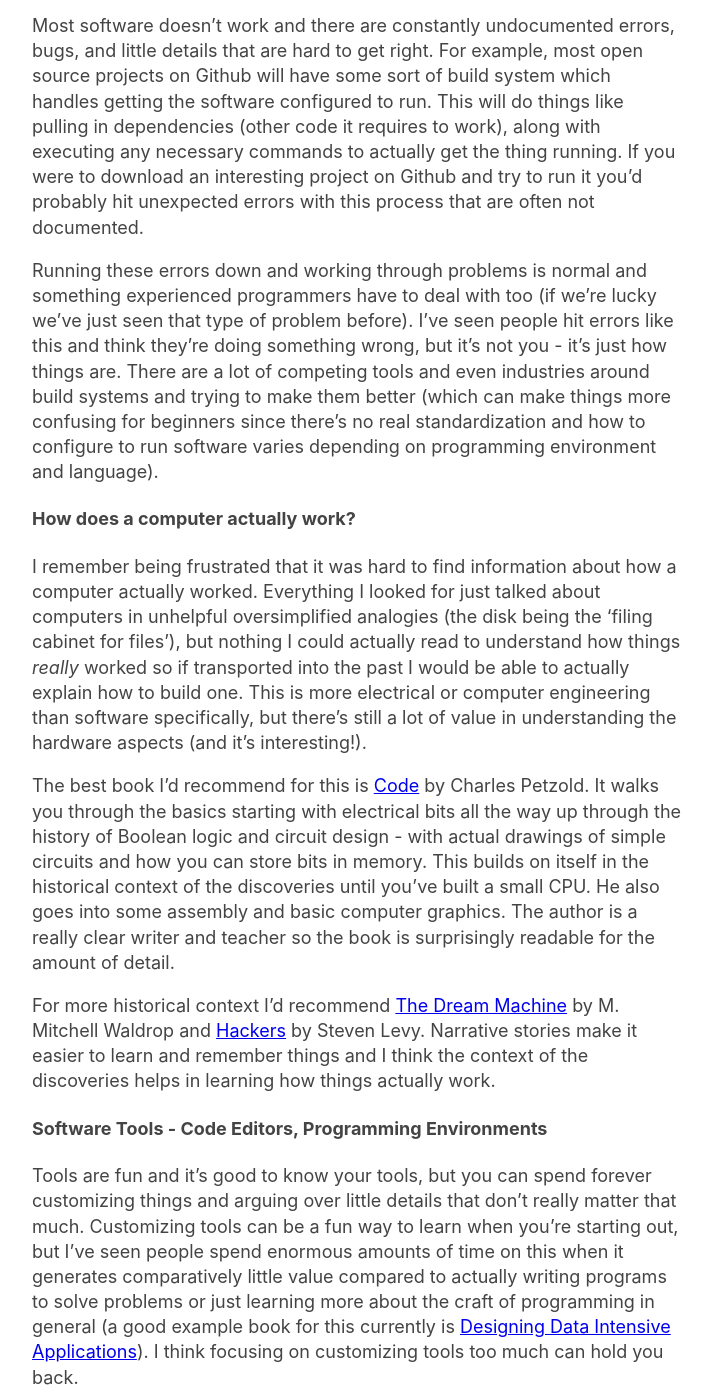
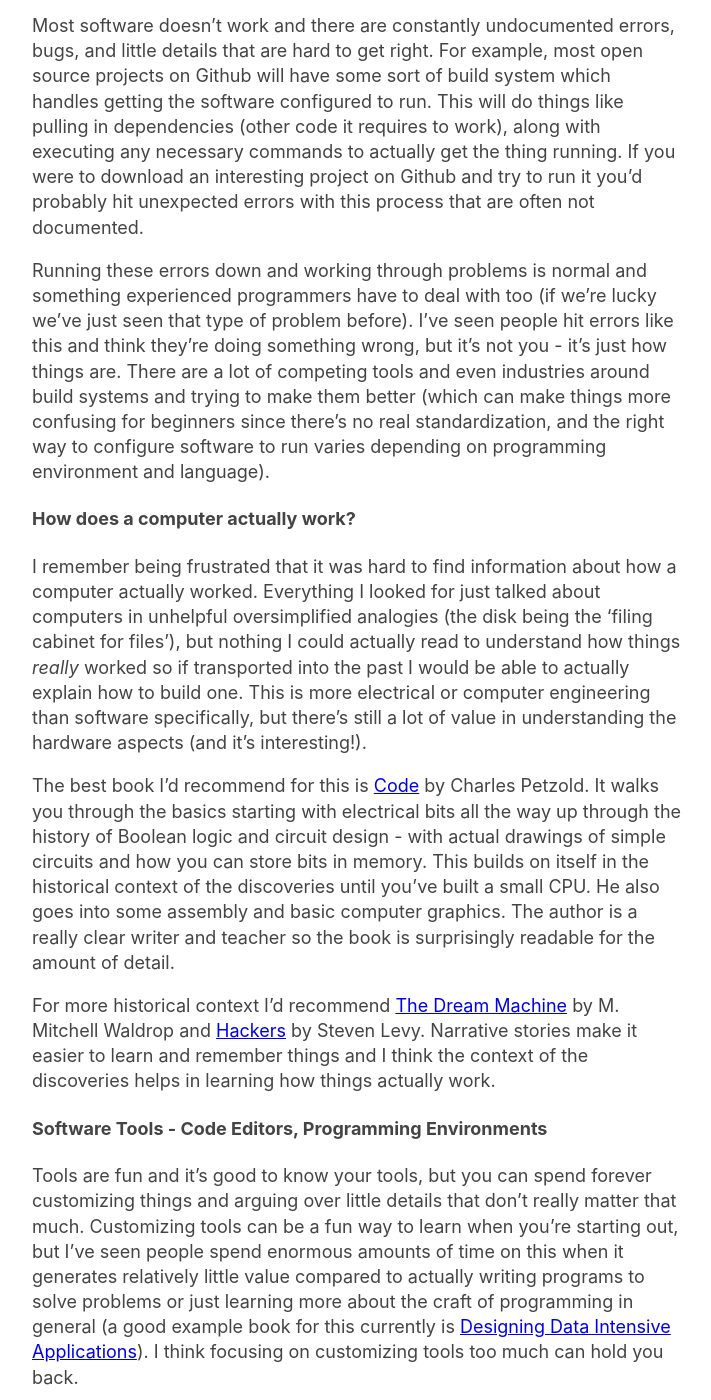
Before and after one commit to zalberico/zalberico.github.io, a Jekyll site: the page built from _posts/2020-04-19-how-to-become-a-hacker.markdown, in a window 1280 px wide and 1400 px high, scrolled down 3255 px. Shown: the whole window, without its empty margins (283-994 px from the left). Built offline with Jekyll 4.4.1, drawn with Linux system fonts in a browser that asks for light colours; some of the changed text lies outside the part shown.

Commit message:
Small grammatical fixes

```diff
--- a/_posts/2020-04-19-how-to-become-a-hacker.markdown
+++ b/_posts/2020-04-19-how-to-become-a-hacker.markdown
@@ -32,13 +32,13 @@
 
 In the beginning the syntax is hard to understand and a lot of time is spent focused on that when you're learning. Since every programming language has different syntax, they seem very different. Then you start to get a handle on syntax and it's more about the general structure of how problems are being solved and what data structures are used. Eventually you get comfortable with common data structures and then the discussion turns to higher levels of abstraction and more general designs or infrastructure that make things easier to manage at scale or easier to change in the future.
 
-Learning about data structures is the most important next step after getting a handle on a the syntax of a language and being able to write simple programs. There are a few core data structures that are pretty well detailed in the [Cracking the Coding Interview Book][CTCI] (along with example problems). Confusingly, languages tend to have different names for their implementation of the same data structures (Python calls hash tables 'dictionaries' for example), but most languages will have some implementation of the core data structures even if they have a unique name.
+Learning about data structures is the most important next step after getting a handle on a the syntax of a language and being able to write simple programs. There are a few core data structures that are pretty well detailed in the [Cracking the Coding Interview][CTCI] book (along with example problems). Confusingly, languages tend to have different names for their implementation of the same data structures (Python calls hash tables 'dictionaries' for example), but most languages will have some implementation of the core data structures even if they have a unique name.
 
 Troubleshooting or debugging is also a core programming skill - most of programming is actually debugging, so if you like debugging problems this is a probably a good sign. Don't get discouraged when you have to search around a lot to try and understand something or when the documentation you're reading doesn't work, or when you're hitting some unexpected error in your environment - this is normal (it isn't a reflection of your ability).
 
 Most software doesn't work and there are constantly undocumented errors, bugs, and little details that are hard to get right. For example, most open source projects on Github will have some sort of build system which handles getting the software configured to run. This will do things like pulling in dependencies (other code it requires to work), along with executing any necessary commands to actually get the thing running. If you were to download an interesting project on Github and try to run it you'd probably hit unexpected errors with this process that are often not documented.
 
-Running these errors down and working through problems is normal and something experienced programmers have to deal with too (if we're lucky we've just seen that type of problem before). I've seen people hit errors like this and think they're doing something wrong, but it's not you - it's just how things are. There are a lot of competing tools and even industries around build systems and trying to make them better (which can make things more confusing for beginners since there's no real standardization and how to configure to run software varies depending on programming environment and language).
+Running these errors down and working through problems is normal and something experienced programmers have to deal with too (if we're lucky we've just seen that type of problem before). I've seen people hit errors like this and think they're doing something wrong, but it's not you - it's just how things are. There are a lot of competing tools and even industries around build systems and trying to make them better (which can make things more confusing for beginners since there's no real standardization, and the right way to configure software to run varies depending on programming environment and language).
 
 #### How does a computer actually work?
 I remember being frustrated that it was hard to find information about how a computer actually worked. Everything I looked for just talked about computers in unhelpful oversimplified analogies (the disk being the 'filing cabinet for files'), but nothing I could actually read to understand how things *really* worked so if transported into the past I would be able to actually explain how to build one. This is more electrical or computer engineering than software specifically, but there's still a lot of value in understanding the hardware aspects (and it's interesting!).
@@ -49,7 +49,7 @@
 
 #### Software Tools - Code Editors, Programming Environments
 Tools are fun and it's good to know your tools, but you can spend forever customizing things and arguing over little details that don't really matter that much.
-Customizing tools can be a fun way to learn when you're starting out, but I've seen people spend enormous amounts of time on this when it generates comparatively little value compared to actually writing programs to solve problems or just learning more about the craft of programming in general (a good example book for this currently is [Designing Data Intensive Applications][Designing Data Intensive Applications]). I think focusing on customizing tools too much can hold you back.
+Customizing tools can be a fun way to learn when you're starting out, but I've seen people spend enormous amounts of time on this when it generates relatively little value compared to actually writing programs to solve problems or just learning more about the craft of programming in general (a good example book for this currently is [Designing Data Intensive Applications][Designing Data Intensive Applications]). I think focusing on customizing tools too much can hold you back.
 
 Don't worry too much about things like Vim or Emacs or which OS you're using - you can learn the core skills anywhere (this is my biggest disagreement with ESR's post). That said, playing with Linux was a really valuable way for me to learn a lot about troubleshooting - largely because it didn't work very well and I had to spend hours on things like trying to get wireless internet to function, getting the laptop to suspend successfully, even getting the UI to show up at all (things are a little better now).
 
```
Also changed, not shown: other parts of _posts/2020-04-19-how-to-become-a-hacker.markdown (+1 -1 lines).
